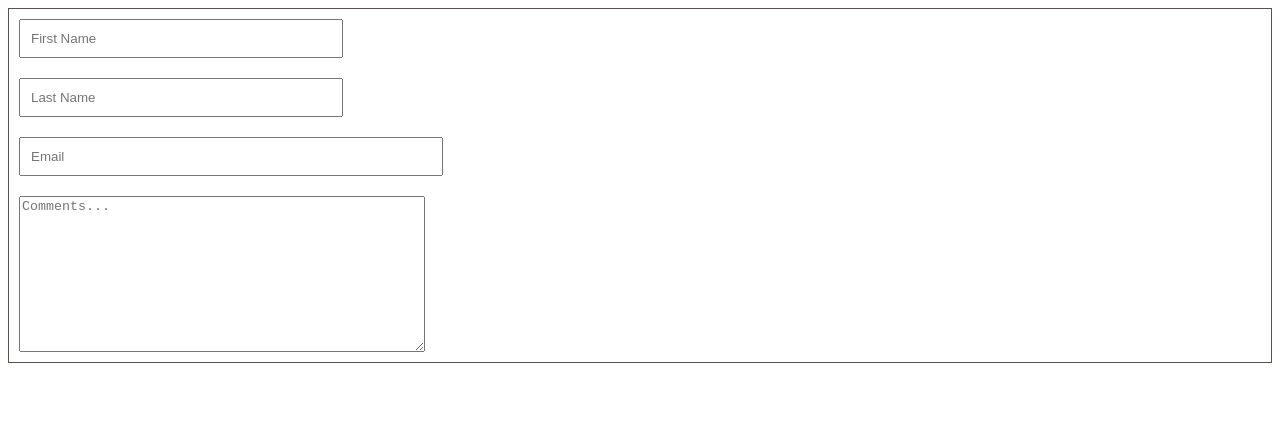
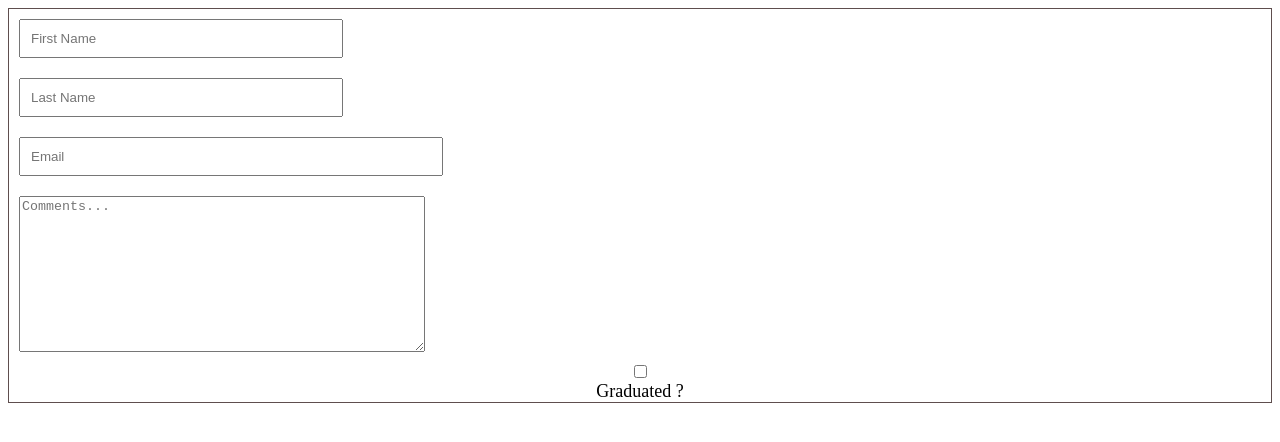
Before and after one commit to joshuaombasa/React-Forms-Learning, a React (Vite) app: page / in a window 1280 px wide. Shown: the top 442 px of the page. Built offline with nearby package versions, Linux system fonts and the light colour scheme.

Commit message:
updated jsx

```diff
--- a/src/App.jsx
+++ b/src/App.jsx
@@ -9,15 +9,18 @@ function App() {
       firstName: "",
       lastName: "",
       email: "",
-      comments: ""
+      comments: "",
+      isGraduated: ""
+
     }
   )
 
   function handleChange(event) {
+    const {name, type, value, checked} = event.target
     setFormData(prevFormData => {
       return {
         ...prevFormData,
-        [event.target.name]: event.target.value
+        [name]: event.target.value
       }
     })
     console.log(formData)
@@ -54,6 +57,12 @@ function App() {
           value={FormData.comments}
           cols="30"
           rows="10" />
+        <input
+           type="checkbox"
+           id='isGraduated'
+           />
+           <label htmlFor="">Graduated ?</label>
+
         {/* <fieldset>
           <legend>Career field:</legend>
 
```
